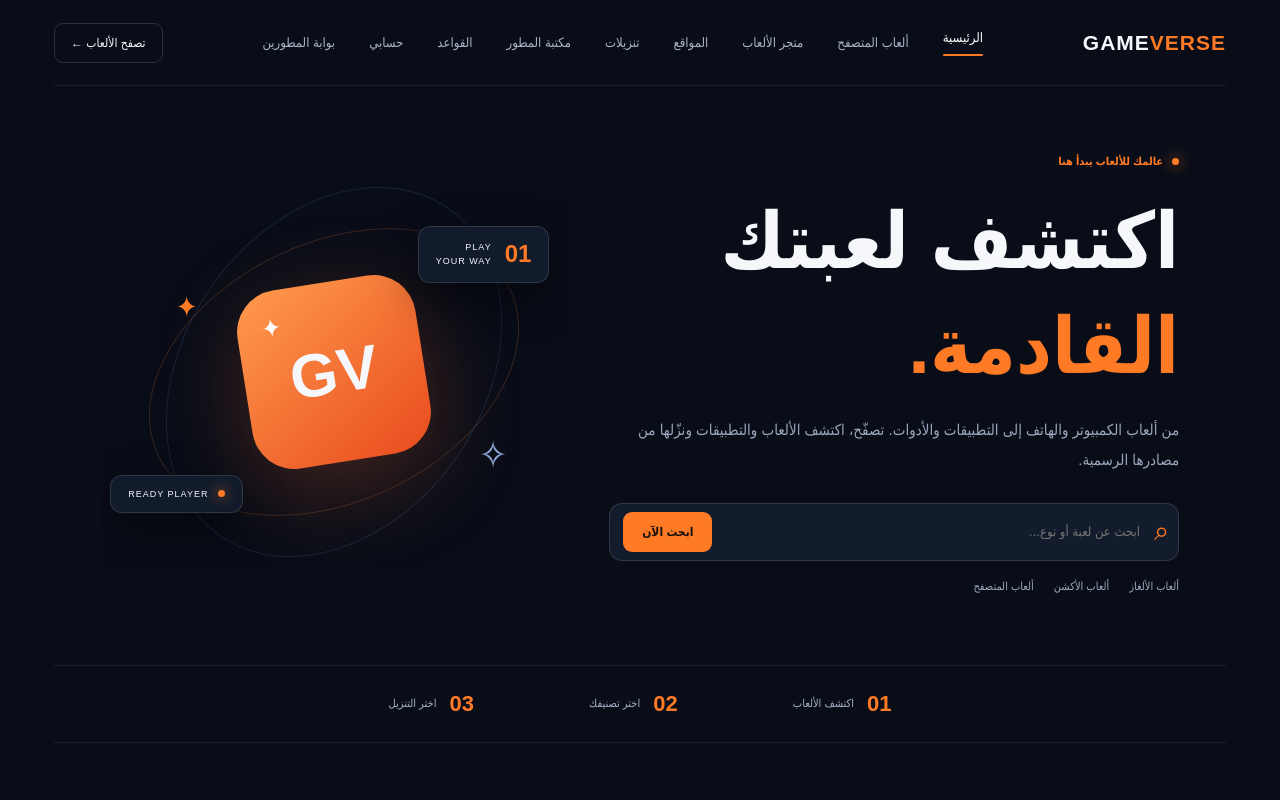
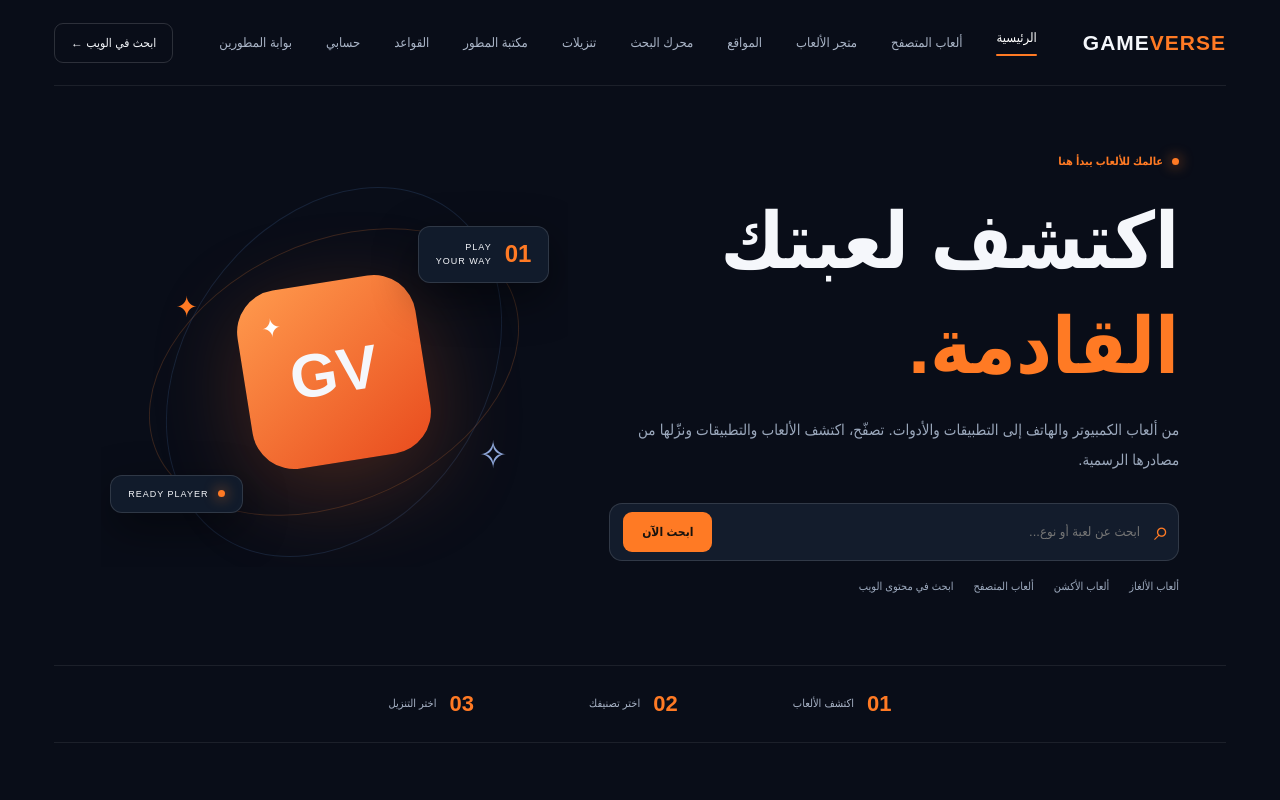
Before and after one commit to alza69191-art/gameverse-platform, a Next.js app: page / in a window 1280 px wide. Shown: the top 800 px of the page. Built offline with nearby package versions, Linux system fonts and the light colour scheme; a web font is replaced by a local one.

Commit message:
Add web search entry point to GameVerse

```diff
--- a/app/page.tsx
+++ b/app/page.tsx
@@ -5,8 +5,8 @@ const highlights = [
 ];
 export default function Home() {
   return <main className="site-shell">
-    <header className="topbar"><a className="brand" href="/">GAME<span>VERSE</span></a><nav className="main-nav"><a className="active" href="/">الرئيسية</a><a href="/games">ألعاب المتصفح</a><a href="/store">متجر الألعاب</a><a href="/sites">المواقع</a><a href="/downloads">تنزيلات</a><a href="/libraries">مكتبة المطور</a><a href="/rules">القواعد</a><a href="/account">حسابي</a><a href="https://gameverse-developers.onrender.com">بوابة المطورين</a></nav><a className="nav-cta" href="/games">تصفح الألعاب ←</a></header>
-    <section className="hero"><div className="hero-copy"><span className="eyebrow"><i /> عالمك للألعاب يبدأ هنا</span><h1>اكتشف لعبتك<br/><em>القادمة.</em></h1><p>من ألعاب الكمبيوتر والهاتف إلى التطبيقات والأدوات. تصفّح، اكتشف الألعاب والتطبيقات ونزّلها من مصادرها الرسمية.</p><form action="/games" className="hero-search"><span>⌕</span><input name="q" placeholder="ابحث عن لعبة أو نوع..." aria-label="ابحث عن لعبة"/><button>ابحث الآن</button></form><div className="hero-links"><a href="/games?category=ألغاز">ألعاب الألغاز</a><a href="/games?category=أكشن">ألعاب الأكشن</a><a href="/games?platform=متصفح">ألعاب المتصفح</a></div></div><div className="hero-art"><div className="art-orbit orbit-one"/><div className="art-orbit orbit-two"/><div className="art-core">GV<span>✦</span></div><div className="float-card float-top"><b>01</b><span>PLAY<br/>YOUR WAY</span></div><div className="float-card float-bottom"><span className="pulse"/> READY PLAYER</div><div className="art-spark spark-a">✦</div><div className="art-spark spark-b">✧</div></div></section>
+    <header className="topbar"><a className="brand" href="/">GAME<span>VERSE</span></a><nav className="main-nav"><a className="active" href="/">الرئيسية</a><a href="/games">ألعاب المتصفح</a><a href="/store">متجر الألعاب</a><a href="/sites">المواقع</a><a href="/search">محرك البحث</a><a href="/downloads">تنزيلات</a><a href="/libraries">مكتبة المطور</a><a href="/rules">القواعد</a><a href="/account">حسابي</a><a href="https://gameverse-developers.onrender.com">بوابة المطورين</a></nav><a className="nav-cta" href="/search">ابحث في الويب ←</a></header>
+    <section className="hero"><div className="hero-copy"><span className="eyebrow"><i /> عالمك للألعاب يبدأ هنا</span><h1>اكتشف لعبتك<br/><em>القادمة.</em></h1><p>من ألعاب الكمبيوتر والهاتف إلى التطبيقات والأدوات. تصفّح، اكتشف الألعاب والتطبيقات ونزّلها من مصادرها الرسمية.</p><form action="/games" className="hero-search"><span>⌕</span><input name="q" placeholder="ابحث عن لعبة أو نوع..." aria-label="ابحث عن لعبة"/><button>ابحث الآن</button></form><div className="hero-links"><a href="/games?category=ألغاز">ألعاب الألغاز</a><a href="/games?category=أكشن">ألعاب الأكشن</a><a href="/games?platform=متصفح">ألعاب المتصفح</a><a href="/search">ابحث في محتوى الويب</a></div></div><div className="hero-art"><div className="art-orbit orbit-one"/><div className="art-orbit orbit-two"/><div className="art-core">GV<span>✦</span></div><div className="float-card float-top"><b>01</b><span>PLAY<br/>YOUR WAY</span></div><div className="float-card float-bottom"><span className="pulse"/> READY PLAYER</div><div className="art-spark spark-a">✦</div><div className="art-spark spark-b">✧</div></div></section>
     <section className="quick-stats"><div><strong>01</strong><span>اكتشف الألعاب</span></div><div><strong>02</strong><span>اختر تصنيفك</span></div><div><strong>03</strong><span>اختر التنزيل</span></div></section>
     <section className="section-block"><div className="section-heading"><div><span className="eyebrow">استكشف المنصة</span><h2>كل ما تحتاجه في مكان واحد</h2></div><a className="text-link" href="/games">جميع الألعاب ←</a></div><div className="feature-grid">{highlights.map(item=><article className="feature-card" key={item.title}><span className="feature-icon">{item.icon}</span><h3>{item.title}</h3><p>{item.detail}</p></article>)}</div></section>
     <section className="wide-banner"><div><span className="eyebrow">للمبدعين والمطورين</span><h2>ابنِ لعبتك التالية<br/>بموارد أفضل.</h2><p>مكتبة منظمة لأصول 2D و3D والصوت والواجهات، مع توضيح مصادر التراخيص.</p><a className="button-light" href="/libraries">تصفح مكتبة المطور ←</a></div><div className="banner-symbol">✳</div></section>
```
